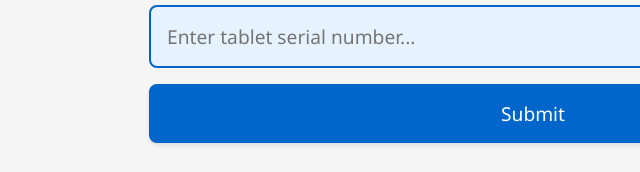
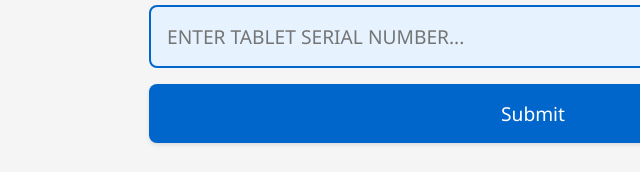
Before and after one commit to SlyCyberLab/tablet-deployment-webpage, a plain HTML site: page index.html in a window 1280 px wide. Shown: the part 185-357 px from the top of the page, 107-747 px from the left. Drawn offline with Linux system fonts and the light colour scheme.

Commit message:
Update styles.css

```diff
--- a/styles.css
+++ b/styles.css
@@ -51,6 +51,10 @@ input[type="text"] {
 input[type="text"]:focus {
     border-color: var(--dark-blue);
     outline: none;
+}
+
+input[type="text"]#tabletSerial {
+    text-transform: uppercase;
 }
 
 .suggestions {
```
